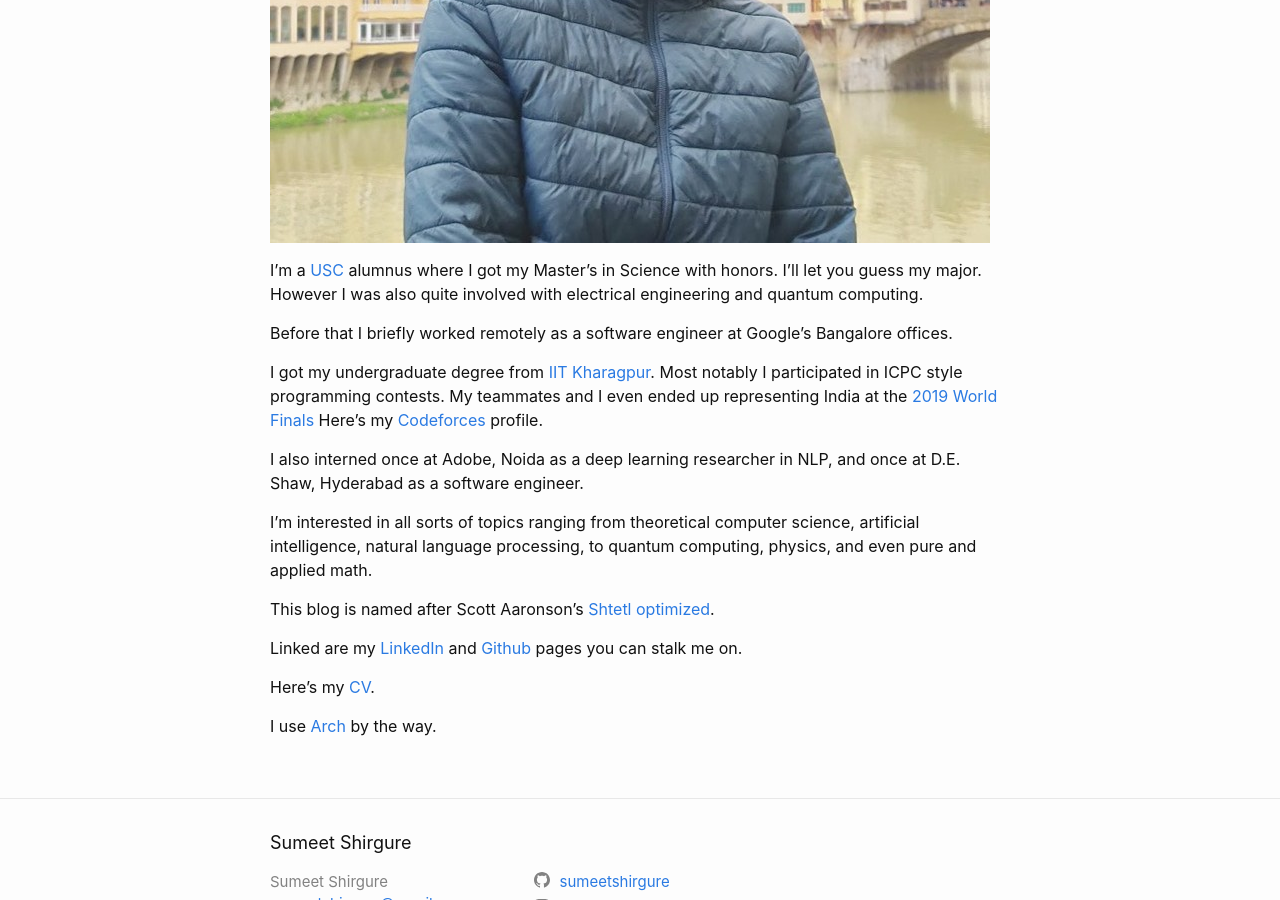
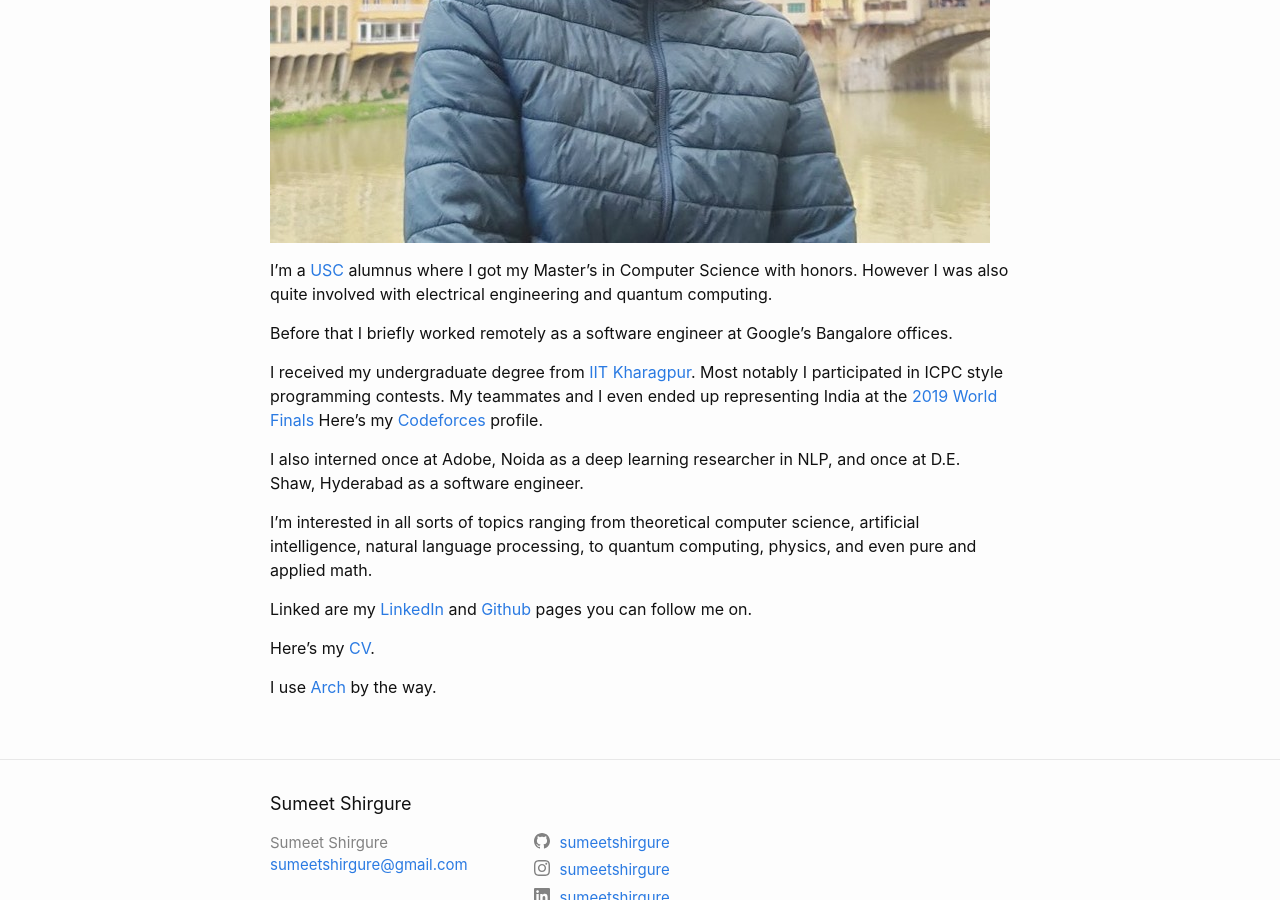
Before and after one commit to sumeetshirgure/sumeetshirgure.github.io, a Jekyll site: the page built from docs/9_about.markdown, in a window 1280 px wide and 900 px high, scrolled down 643 px. Built offline with Jekyll 4.4.1, drawn with Linux system fonts in a browser that asks for light colours.

Commit message:
Make intro less edgy

```diff
--- a/docs/9_about.markdown
+++ b/docs/9_about.markdown
@@ -6,13 +6,12 @@ permalink: /about/
 
 ![Portrait](/assets/images/pfp.jpg)
 
-I'm a [USC](https://www.usc.edu) alumnus where I got my Master's in Science with honors.
-I'll let you guess my major. However I was also quite involved with electrical engineering
-and quantum computing.
+I'm a [USC](https://www.usc.edu) alumnus where I got my Master's in Computer Science with honors.
+However I was also quite involved with electrical engineering and quantum computing.
 
 Before that I briefly worked remotely as a software engineer at Google's Bangalore offices.
 
-I got my undergraduate degree from [IIT Kharagpur](https://www.iitkgp.ac.in).
+I received my undergraduate degree from [IIT Kharagpur](https://www.iitkgp.ac.in).
 Most notably I participated in ICPC style programming contests.
 My teammates and I even ended up representing India at the [2019 World Finals](https://icpc2019.up.pt)
 Here's my [Codeforces](https://codeforces.com/profile/Sumeet.Shirgure) profile.
@@ -24,9 +23,7 @@ I'm interested in all sorts of topics ranging from theoretical computer science,
 artificial intelligence, natural language processing, to quantum computing, physics,
 and even pure and applied math.
 
-This blog is named after Scott Aaronson's [Shtetl optimized](https://scottaaronson.blog/).
-
-Linked are my [LinkedIn](https://linkedin.com/in/sumeetshirgure) and [Github](https://github.com/sumeetshirgure) pages you can stalk me on.
+Linked are my [LinkedIn](https://linkedin.com/in/sumeetshirgure) and [Github](https://github.com/sumeetshirgure) pages you can follow me on.
 
 Here's my [CV](/assets/pdfs/cv/Sumeet_Shirgure_CV.pdf).
 
```
